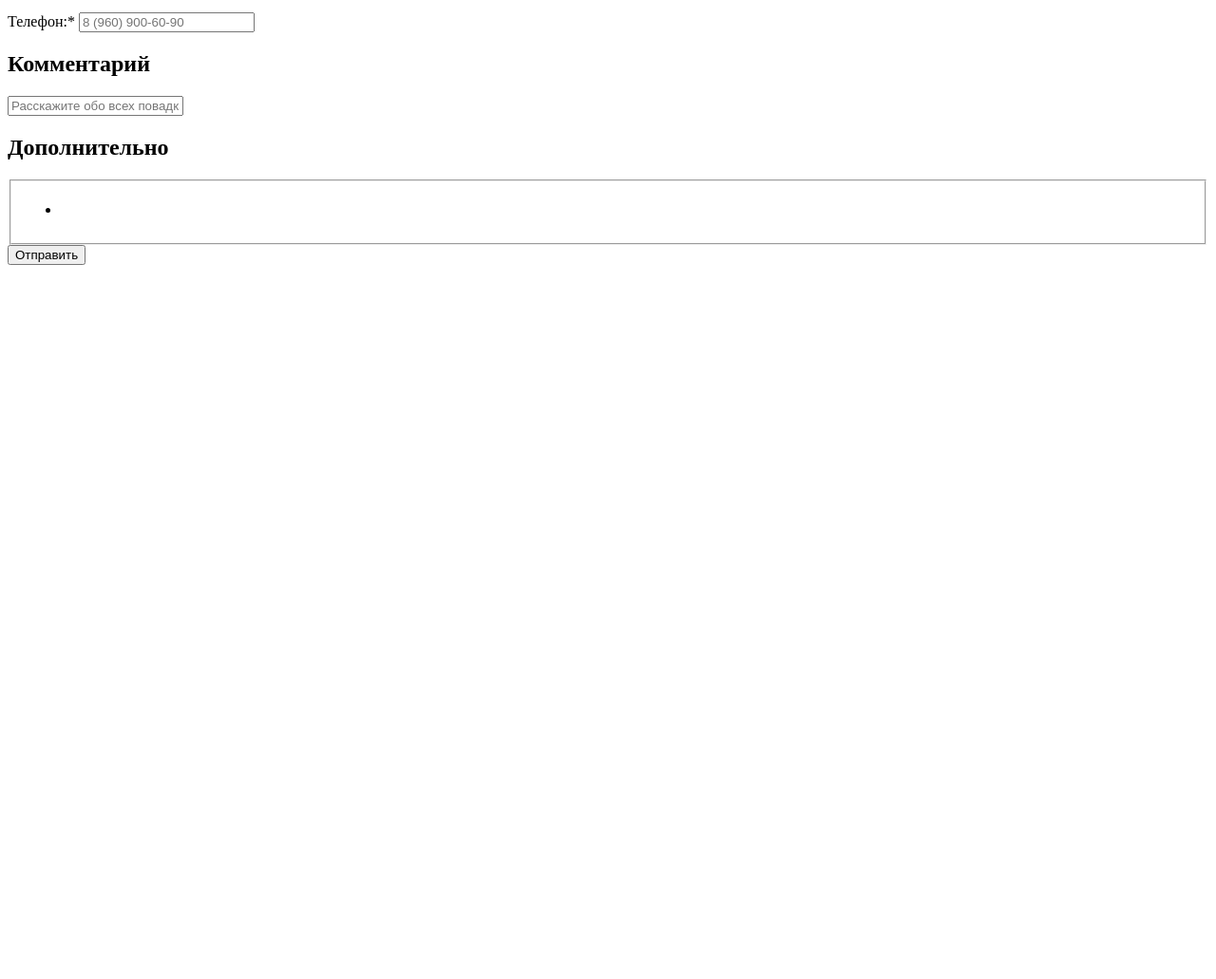
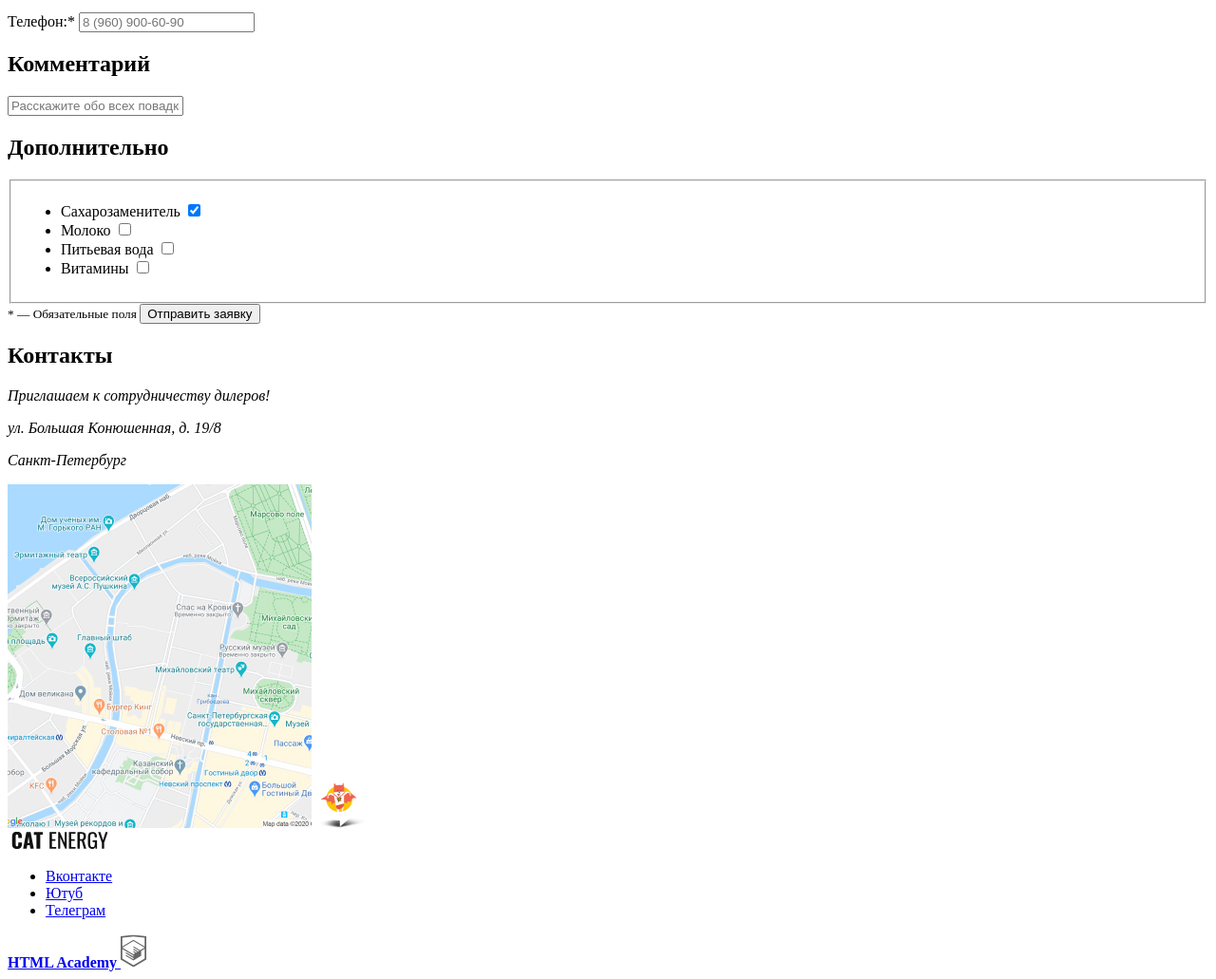
Before and after one commit to htmlacademy-adaptive/2305285-cat-energy-1, a website: page source/form.html in a window 1280 px wide. Shown: the part 631-1662 px from the top of the page at 95% size. Before the commit the page ends 918 px from the top, so only its background shows below. Drawn offline with Linux system fonts and the light colour scheme.

Commit message:
Дополняет страницу формы

```diff
--- a/source/form.html
+++ b/source/form.html
@@ -36,7 +36,6 @@
 
     <div class="application__container">
       <form class="application__form" action="https://echo.htmlacademy.ru/" method="post">
-
         <div class="program-selection__container">
           <h2 class="program-selection__title">Подбор программы</h2>
           <p class="program-selection__description">Заполните анкету, и&nbsp;мы&nbsp;подберем программу питания для
@@ -107,20 +106,94 @@
           <fieldset class="optionally__group">
             <ul class="optionally__list">
               <li class="optionally__item">
-                <label class="optionally__label" for="" </li>
+                <label class="optionally__label" for="optionally__sweetener">Сахарозаменитель</label>
+                <input class="optionally__input" type="checkbox" id="optionally__sweetener" name="sweetener" checked>
+              </li>
+              <li class="optionally__item">
+                <label class="optionally__label" for="optionally__milk">Молоко</label>
+                <input class="optionally__input" type="checkbox" id="optionally__milk" name="milk">
+              </li>
+              <li class="optionally__item">
+                <label class="optionally__label" for="optionally__water">Питьевая вода</label>
+                <input class="optionally__input" type="checkbox" id="optionally__water" name="water">
+              </li>
+              <li class="optionally__item">
+                <label class="optionally__label" for="optionally__vitamins">Витамины</label>
+                <input class="optionally__input" type="checkbox" id="optionally__vitamins" name="vitamins">
+              </li>
             </ul>
           </fieldset>
         </div>
-
-        <button class="modal-form-button button" type="submit">Отправить</button>
-
+        <small class="application__legend">
+          * &mdash; Обязательные поля
+        </small>
+        <button class="application__button button" type="submit">Отправить заявку</button>
       </form>
     </div>
 
+    <section class="contacts">
+      <div class="contacts__container">
+        <h2 class="visually-hidden">Контакты</h2>
+        <address class="contacts__cooperation">
+          <p class="contacts__description">Приглашаем к&nbsp;сотрудничеству дилеров!</p>
+          <p class="contacts__addres">ул. Большая Конюшенная, д. 19/8</p>
+          <p class="contacts__city">Санкт-Петербург</p>
+        </address>
+        <div class="contacts__map">
+          <img class="contacts__image" src="img/map.png" width="320" height="362" alt="Карта города с адресом магазина">
+          <img class="contacts__pin" src="img/map-pin.png" width="57" height="53"
+            alt="Отметка на карте адреса магазина">
+        </div>
+      </div>
+    </section>
 
   </main>
 
-
+  <footer class="main-footer">
+    <div class="main-footer__container">
+      <div class="main-footer__logo logo">
+        <a class="logo__link" href="index.html">
+          <img class="logo__text" src="img/logo-text.svg" alt="Логотип сайта Кэт энерджи" width="110" height="18">
+        </a>
+      </div>
+      <div class="main-footer__social social">
+        <ul class="social__list">
+          <li class="social__item">
+            <a class="social__link social__link--vkontakte" href="https://vk.com/htmlacademy">
+              <span class="visually-hidden">Вконтакте</span>
+            </a>
+          </li>
+          <li class="social__item">
+            <a class="social__link social__link--youtube" href="https://www.youtube.com/user/htmlacademyru">
+              <span class="visually-hidden">Ютуб</span>
+            </a>
+          </li>
+          <li class="social__item">
+            <a class="social__link social__link--telegram" href="https://t.me/htmlacademy">
+              <span class="visually-hidden">Телеграм</span>
+            </a>
+          </li>
+        </ul>
+      </div>
+      <div class="main-footer__copyright copyright">
+        <a class="copyright__link" href="https://htmlacademy.ru/intensive/adaptive">
+          <b class="copyright__text">HTML Academy</b>
+          <svg class="copyright__image" aria-hidden="true" focusable="false" xmlns="http://www.w3.org/2000/svg"
+            width="27" height="35" fill="none" viewBox="0 0 27 35">
+            <g clip-path="url(#a)">
+              <path fill="#666"
+                d="M13.64.52 13.5.5 0 1.9v24.61l13.5 7.99L27 26.51V1.91L13.64.5Zm11.6 25L13.5 32.46 1.77 25.52v-10.1l11.68 6.93.02 1.25-8.02-4.75v1.23l8.04 4.8.02 1.3-8.05-4.76v1.22l8.04 4.81 8.12-4.83V17.4l3.62-2.15v10.26Zm0-11.57L22 15.83l-1.48.88-7.06-4.19-.01 1.23 6.04 3.57-.06.03-.13.07-.86.5-4.98-2.95-.01 1.22 3.93 2.33-.93.61-.02.01-2.97-1.74-.01 1.23 1.94 1.13-1.98 1.19L1.8 14.08l11.63-6.96 11.8 6.83Zm0-1.22L13.43 5.8 1.77 12.72V3.49L13.5 2.26 25.23 3.5v9.24Z" />
+            </g>
+            <defs>
+              <clipPath id="a">
+                <path fill="#fff" d="M0 .5h27v34H0z" />
+              </clipPath>
+            </defs>
+          </svg>
+        </a>
+      </div>
+    </div>
+  </footer>
 
 
 </body>
```
